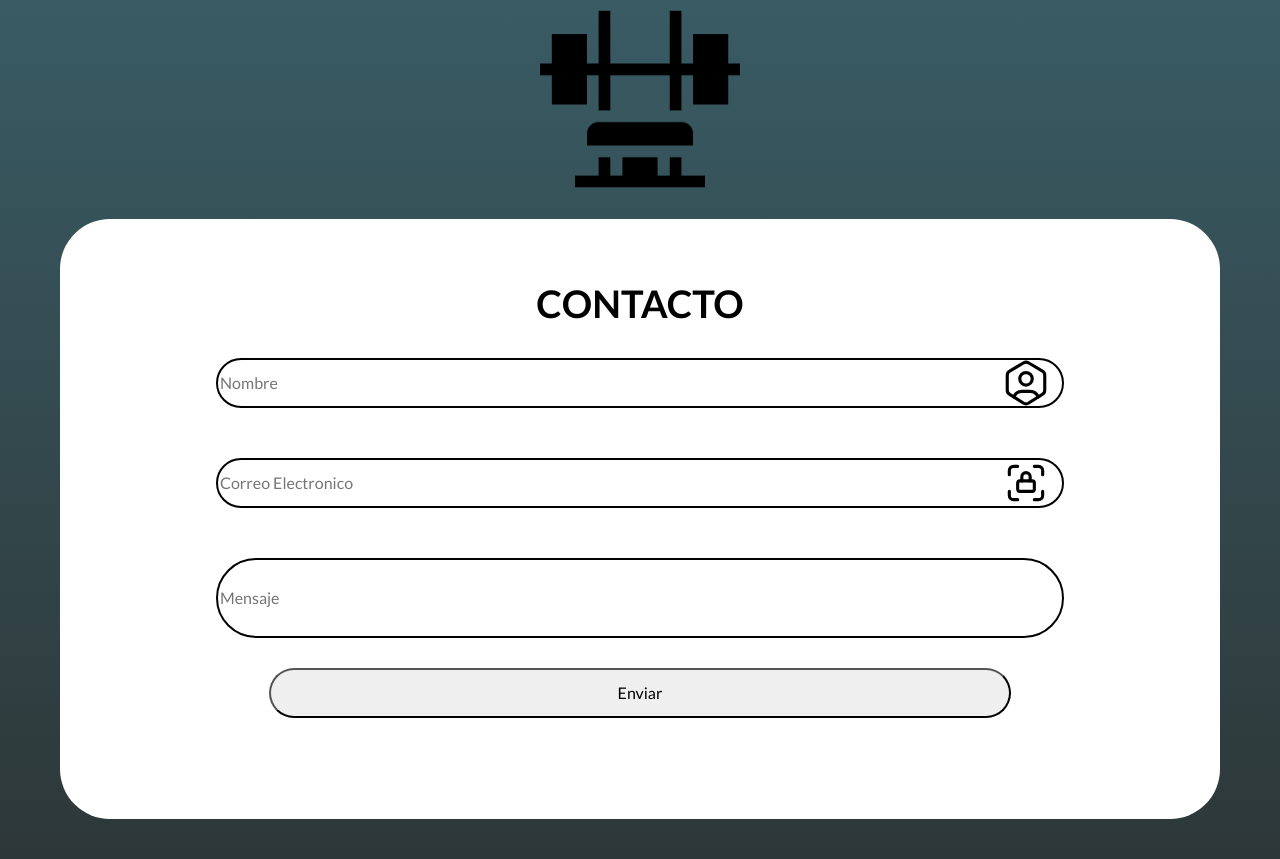
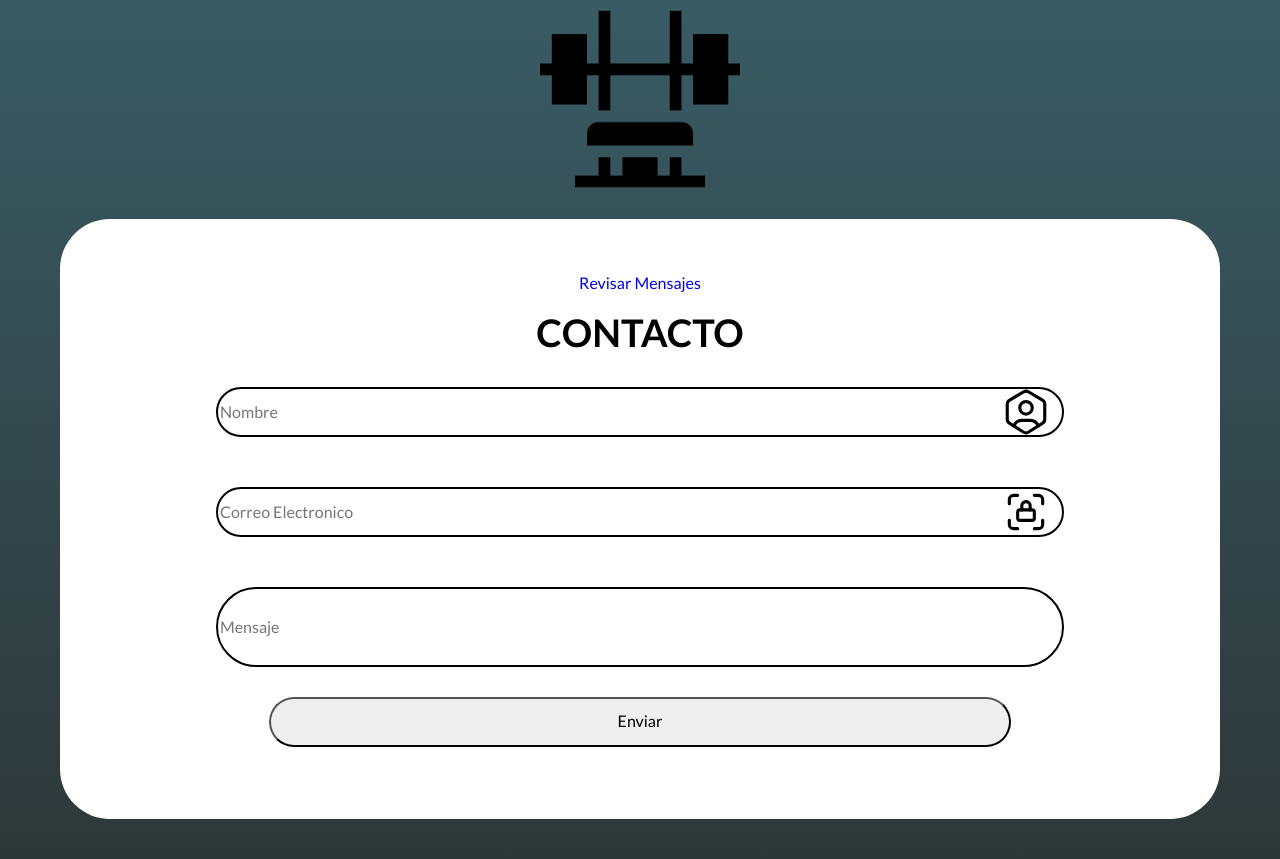
Before and after one commit to alejo123123/Gym-Virtual-, a PHP site: page /login.php in a window 1280 px wide. Shown: the part 101-960 px from the top of the page. Run offline with PHP 8.4, Linux system fonts and the light colour scheme.

Commit message:
aregue el enlace a mensajeria

```diff
--- a/login.php
+++ b/login.php
@@ -11,6 +11,7 @@ require 'includes/config/database.php';
 <!-- el login -->
 <main class="login contenedor">
     <div class="caja">
+        <a class="mensajeria" href="mensajeria.php">Revisar Mensajes</a>
         <h1>Contacto</h1>
 
         <form action="login.php" method="POST">
```
